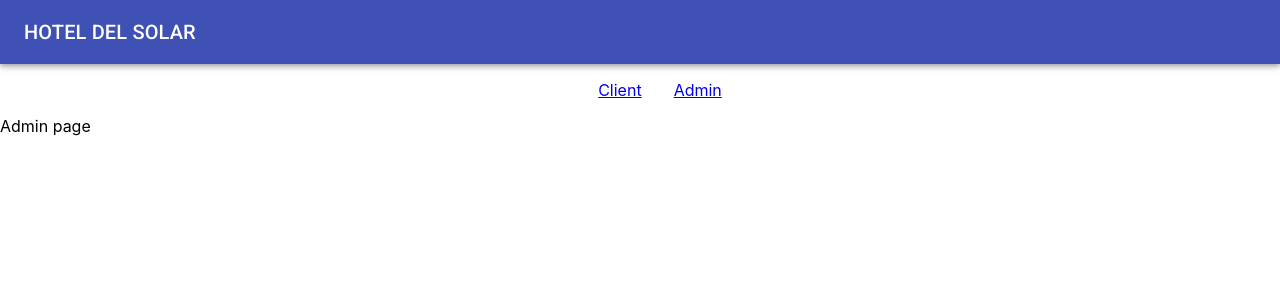
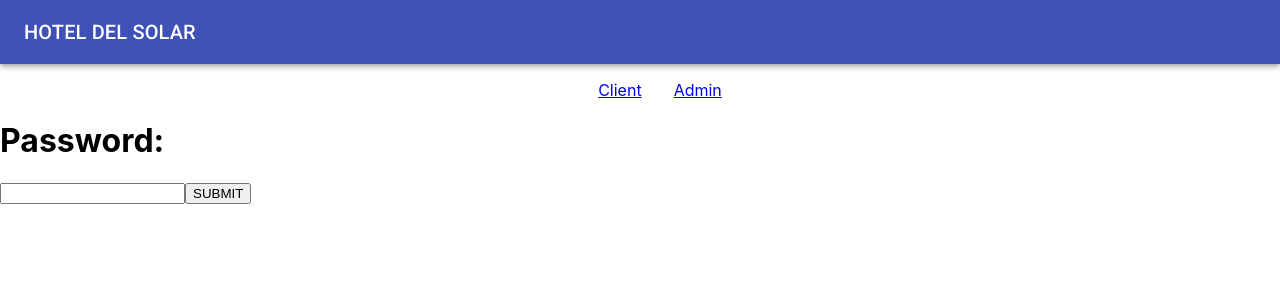
Before and after one commit to dolphinep/hotel-del-solar, a React (Create React App) app in the folder frontend/: page /admin in a window 1280 px wide. Shown: the top 300 px of the page. Built offline with nearby package versions, Linux system fonts and the light colour scheme.

Commit message:
Admin login

```diff
--- a/frontend/src/pages/Admin.js
+++ b/frontend/src/pages/Admin.js
@@ -1,13 +1,57 @@
 import React,{ Component } from "react";
 
-class Admin extends Component {
+const validate = [{id:"p",password: '1234'}];
 
-    render(){
-        return(
+
+class Admin extends React.Component {
+    constructor(props) {
+        super(props);
+        this.state = {
+            password: ' '
+        };
+    }
+
+    handleChange = (e) => {
+        this.setState({
+            [e.target.name]: e.target.value
+        })
+    }
+
+   onSubmit = (e) => {
+       e.preventDefault();
+       const form = {
+        password: this.state.password
+       }
+
+       this.setState({
+            password: ''
+       })
+
+       if(form.password == validate[0].password){
+            alert("success")
+       }
+       else{
+           alert("Fail")
+       }
+    }
+
+    render() {
+        return (
             <div>
-                Admin page
+            <form>
+                <label>
+                    <h1>Password:</h1>
+                    <input
+                        name='password'
+                        value={this.state.password}
+                        onChange={e => this.handleChange(e)}/>
+                </label>
+                <button onClick={(e) => this.onSubmit(e)}>SUBMIT</button>
+            </form>
             </div>
-        )
+        );
     }
 }
+
+
 export default Admin;
```
